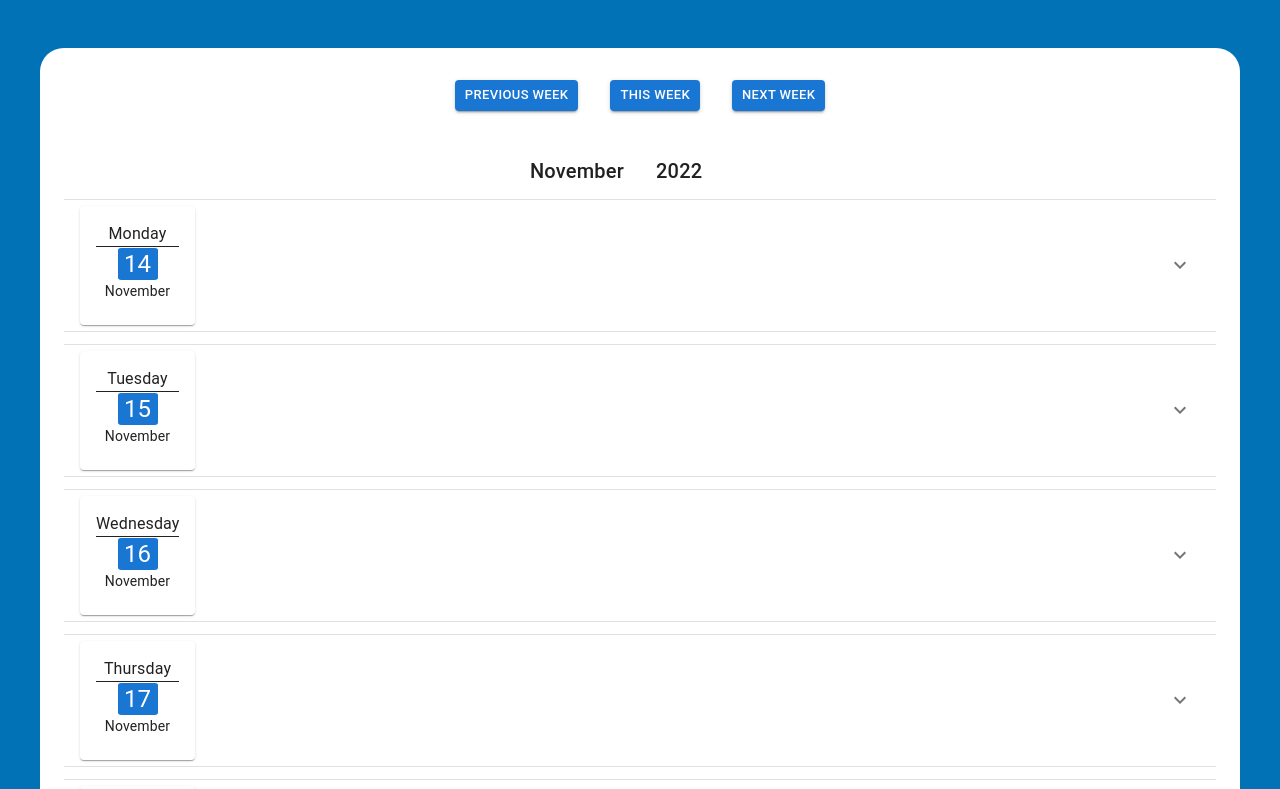
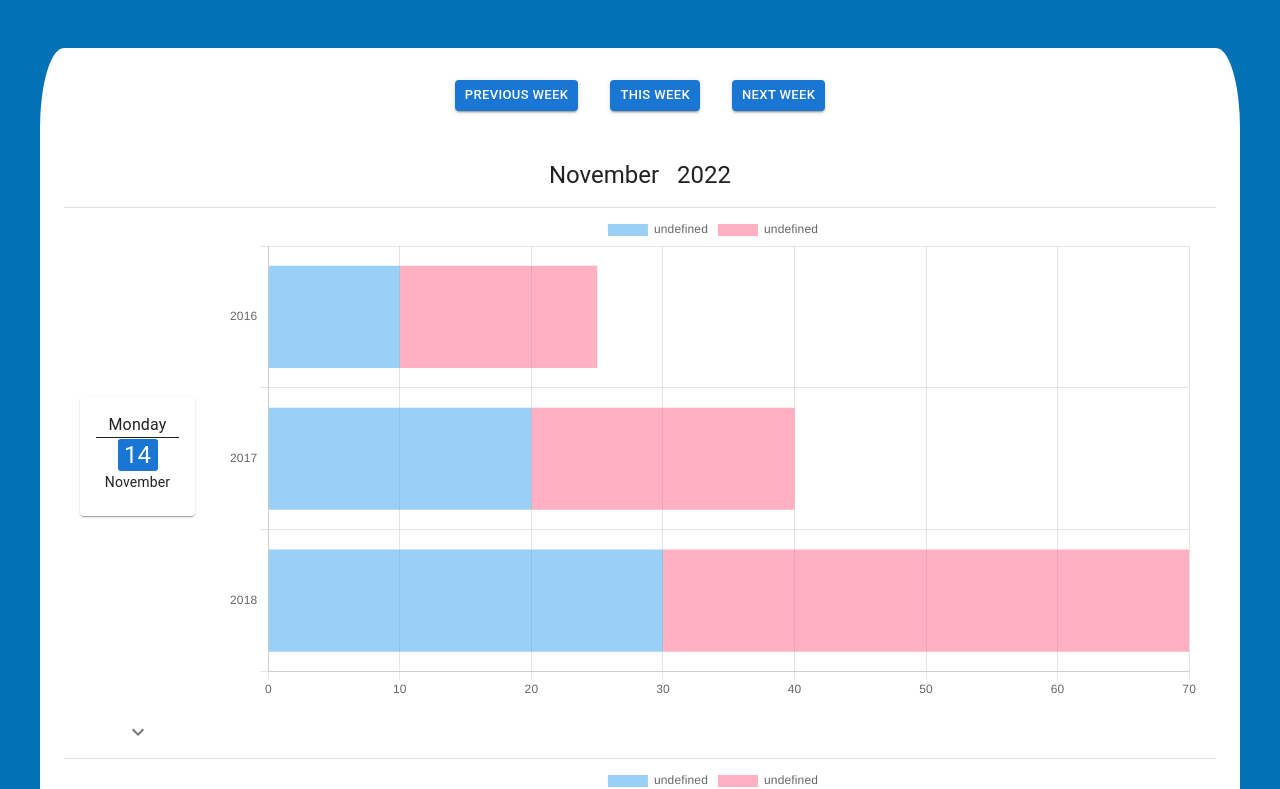
Before and after one commit to Amir-Aminian/schedule-assistant, a React (Create React App) app: page /homePage in a window 1280 px wide. Shown: the top 789 px of the page. Built offline with nearby package versions, Linux system fonts and the light colour scheme; sample sign-in values are in the browser's storage.

Commit message:
created day bar chart

```diff
--- a/package.json
+++ b/package.json
@@ -10,7 +10,9 @@
     "@testing-library/jest-dom": "^5.16.5",
     "@testing-library/react": "^13.3.0",
     "@testing-library/user-event": "^13.5.0",
+    "chart.js": "^4.0.1",
     "react": "^18.2.0",
+    "react-chartjs-2": "^5.0.1",
     "react-dom": "^18.2.0",
     "react-hook-form": "^7.35.0",
     "react-router-dom": "^6.4.0",
--- /dev/null
+++ b/src/components/bars/DayBarChart.js
@@ -0,0 +1,10 @@
+import { Bar } from "react-chartjs-2";
+import {chart as chartjs} from "chart.js/auto"
+
+const DayBarChart = () => {
+    return (
+        <Bar data={{labels:[2016, 2017, 2018], datasets:[{data: [10,20,30]},{data: [15,20,40]}]}} options={{indexAxis: 'y', y:{stacked:true}, x:{stacked:true}}} />
+    );
+}
+
+export default DayBarChart;
--- a/src/components/tables/CollapsibleTable.js
+++ b/src/components/tables/CollapsibleTable.js
@@ -1,5 +1,5 @@
 import { Collapse, IconButton, TableCell, TableRow, Typography } from "@mui/material";
-import React, { useState } from "react";
+import { useState } from "react";
 import KeyboardArrowDownIcon from '@mui/icons-material/KeyboardArrowDown';
 import KeyboardArrowUpIcon from '@mui/icons-material/KeyboardArrowUp';
 
@@ -7,16 +7,13 @@ const CollapsibleTable = () => {
     const [open, setOpen] = useState(false)
 
     return (
-        <React.Fragment>
         <TableRow>
-                <TableCell align="right" size="small" >
+            <TableCell align="center" size="small">
                 <IconButton onClick={() => setOpen(!open)}>
                     {open ? <KeyboardArrowUpIcon /> : <KeyboardArrowDownIcon />}
                 </IconButton>
             </TableCell>
-            </TableRow>
-            <TableRow>
-                <TableCell size="small" colSpan={2}>
+            <TableCell size="small">
                 <Collapse in={open} align="left">
                     <Typography>Test1</Typography>
                     <Typography>Test2</Typography>
@@ -25,7 +22,6 @@ const CollapsibleTable = () => {
                 </Collapse>
             </TableCell>
         </TableRow>
-        </React.Fragment>
     );
 }
 
--- a/src/components/tables/WeekTable.js
+++ b/src/components/tables/WeekTable.js
@@ -1,8 +1,8 @@
 import { Card, CardContent, Table, TableBody, TableCell, TableContainer, TableHead, TableRow, Typography } from "@mui/material";
-import { useState } from "react";
+import React, { useState } from "react";
+import DayBarChart from "../bars/DayBarChart";
 import PopupWindow from "../homePage/PopupWindow";
 import CollapsibleTable from "./CollapsibleTable";
-
 
 const WeekTable = ({year, month, weekDays}) => {
     const [open, setOpen] = useState(false);
@@ -13,18 +13,18 @@ const WeekTable = ({year, month, weekDays}) => {
                 <Table>
                     <TableHead>
                         <TableRow>
-                        <TableCell align="right" sx={{fontSize:"20px", width:"50%"}}>
-                            {month}
-                        </TableCell>
-                        <TableCell align="left" sx={{fontSize:"20px", width:"50%"}}>
-                            {year}
+                            <TableCell align="center" colSpan={2}>
+                                <Typography variant="h5">
+                                    {month} &nbsp; {year}
+                                </Typography>
                             </TableCell>
                         </TableRow>
                     </TableHead>
+                    <TableBody>
                     {weekDays.map((weekDay) => (
-                    <TableBody key={weekDay.weekDate}>
+                        <React.Fragment key={weekDay.weekDate}>
                             <TableRow>
-                            <TableCell rowSpan={2} size="small">
+                                <TableCell size="small" width={"10%"} sx={{border:"none"}}>
                                     <Card onClick={() => setOpen(true)} sx={{maxWidth:115}} align="center">
                                         <CardContent>
                                             <Typography variant="body1" borderBottom={1}>
@@ -39,10 +39,14 @@ const WeekTable = ({year, month, weekDays}) => {
                                         </CardContent>
                                     </Card>
                                 </TableCell>
+                                <TableCell size="small" align="left" sx={{border:"none"}}>
+                                    <DayBarChart />
+                                </TableCell>
                             </TableRow>
                             <CollapsibleTable />
+                        </React.Fragment>
+                    ))}
                     </TableBody>
-                ))}
                 </Table>
             </TableContainer>
             <PopupWindow open={open} onClose={() => setOpen(false)} />
```
Also changed, not shown: 1 other file (tests, documents, lock files or other folders). Lines whose indentation alone changed are shown as unchanged.
